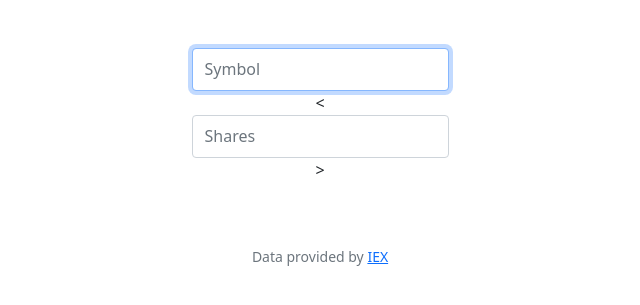
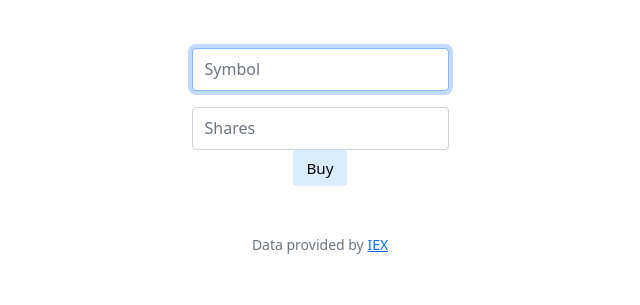
Before and after one commit to GloriousGeek/cs50, a Flask app: template finance/templates/buy.html in a window 1280 px wide. Shown: the part 66-371 px from the top of the page, without its empty margins (320-960 px from the left). Run offline with Flask 3, Linux system fonts and the light colour scheme; the template is opened without the code that fills it, so the values that code supplies are empty; some libraries are stand-ins or nearby versions.

Commit message:
Sun, Dec 10, 2023, 4:53 PM +05:00

```diff
--- a/finance/templates/buy.html
+++ b/finance/templates/buy.html
@@ -8,7 +8,10 @@
     <form action="/buy" method="post">
         <div class="mb-3">
             <input autocomplete="off" autofocus class="form-control mx-auto w-auto" id= "symbol" name="symbol" placeholder="Symbol" type="text">
-            <<input autocomplete="off" autofocus class="form-control mx-auto w-auto" id= "shares" name="shares" placeholder="Shares" type="number">>
         </div>
+        <div>
+            <input autocomplete="off" autofocus class="form-control mx-auto w-auto" id= "shares" name="shares" placeholder="Shares" type="number">
+        </div>
+        <button type="submit">Buy</button>
     </form>
 {% endblock %}
```
